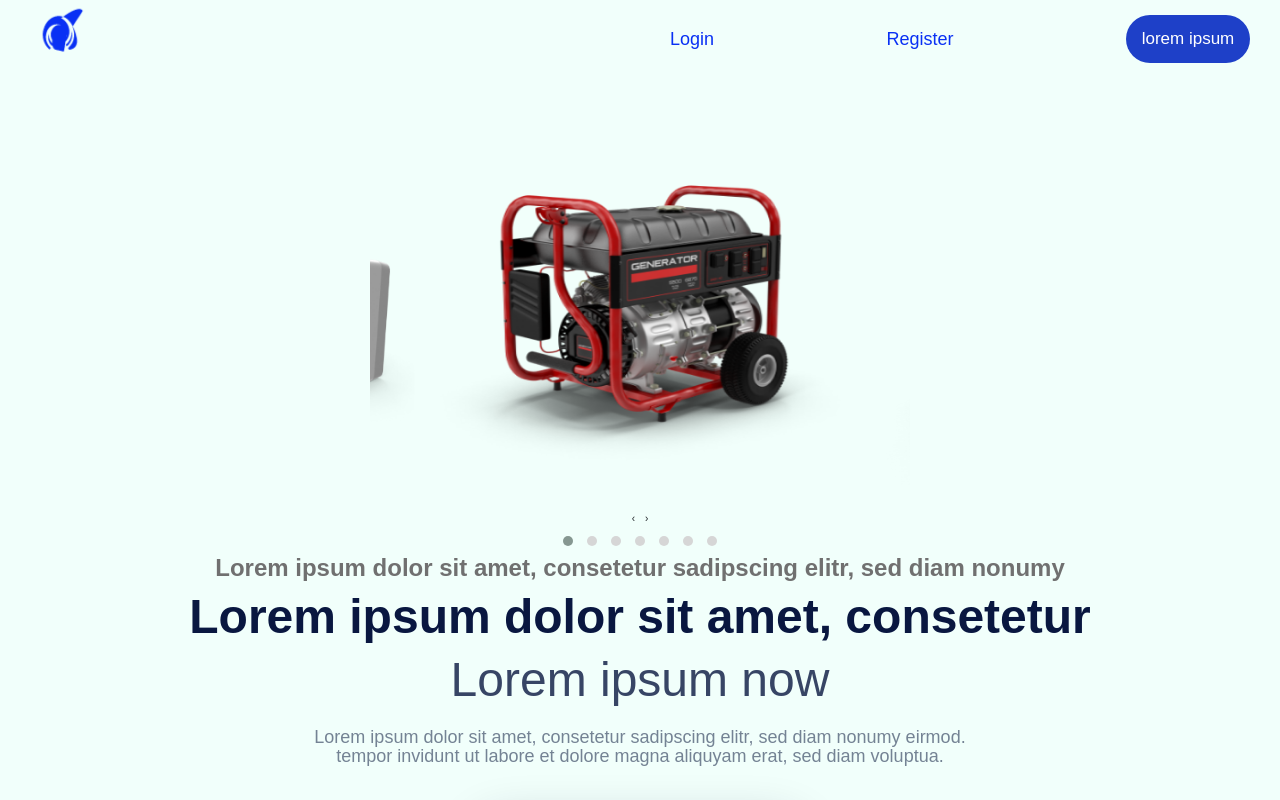
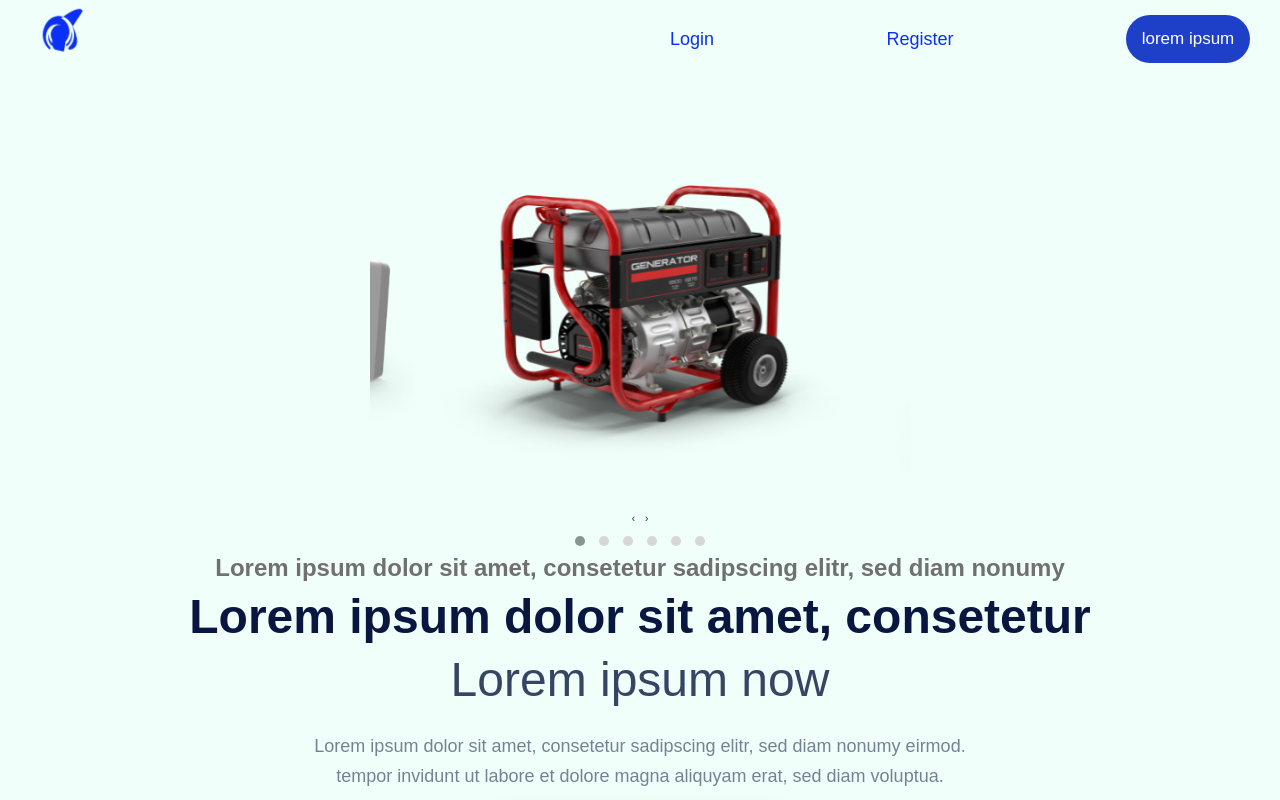
Before and after one commit to mindelias/intravest, a React (Create React App) app: page / in a window 1280 px wide. Shown: the top 800 px of the page. Built offline with nearby package versions, Linux system fonts and the light colour scheme.

Commit message:
git changes 5

```diff
--- a/src/components/Carousel/Carousel.css
+++ b/src/components/Carousel/Carousel.css
@@ -4,13 +4,12 @@
   padding: 20px;
 }
 
-.container{
-  width:50%;
+.container {
+  width: 50%;
   /* margin: 0 auto; */
-
 }
 .img {
-  width: 45rem!important;
+  width: 45rem !important;
   height: 40rem;
 
   /* margin-left: 10rem!important; */
@@ -21,41 +20,42 @@
   } */
 }
 
-@media only screen and (max-width: 1200px)  {
+@media only screen and (max-width: 1200px) {
   .img {
-  width: 35rem!important;
+    width: 35rem !important;
     height: 35rem;
-  margin-right: 2rem!important;
-  margin-left: 7rem!important;
+    margin-right: 2rem !important;
+    margin-left: 7rem !important;
     /* @media (max-width: $pho) {
     height: 4.5rem;
     width: 10rem !important;
     margin: 0rem 3rem;
   } */
   }
-.container{
-  width:80%;
+  .container {
+    width: 80%;
     /* margin: 0 auto; */
-
   }
 }
 
-
-@media only screen and (max-width: 600px)  {
+@media only screen and (max-width: 600px) {
   .img {
-  width: 20rem!important;
+    width: 20rem !important;
     height: 20rem;
-
-
-  /* @media (max-width: $pho) {
-    height: 4.5rem;
-    width: 10rem !important;
-    margin: 0rem 3rem;
-  } */
   }
-.container{
-  width:60%;
+  .container {
+    width: 60%;
     /* margin: 0 auto; */
-
   }
 }
+
+@media only screen and (max-width: 386px) {
+  .img {
+    width: 20rem !important;
+    height: 15rem;
+  }
+  .container {
+    width: 80%;
+    /* margin: 0 auto; */
+  }
+}
--- a/src/components/Carousel/Carousel.tsx
+++ b/src/components/Carousel/Carousel.tsx
@@ -67,10 +67,6 @@ function Carousel() {
           </div>
 
           <div>
-            <img className="img" src={img6} alt='slider' />
-          </div>
-
-          <div>
             <img className="img" src={img1} alt='slider' />
           </div>
         </OwlCarousel>
--- a/src/pages/Homepage/Home.style.tsx
+++ b/src/pages/Homepage/Home.style.tsx
@@ -110,7 +110,7 @@ export const HomePageWrapper = styled.div`
            }
            .section5-last {
              max-width: 59.5rem;
-             height: 20.2rem;
+             max-height: 20.2rem;
              background: #f4f4f4 0% 0% no-repeat padding-box;
              box-shadow: 0px 3px 6px #00000029;
              border-radius: 30px;
@@ -161,6 +161,7 @@ clip-path: polygon(50% 0%, 100% 0, 100% 35%, 100% 68%, 76% 91%, 40% 100%, 0 100%
            }
              }
 
+
              @media (max-width: 420px) {
              .section2,.section3,.section4,.section5,.section6 {
                padding: 5rem;
--- a/src/pages/Homepage/HomePage.tsx
+++ b/src/pages/Homepage/HomePage.tsx
@@ -51,7 +51,7 @@ function HomePage() {
             size={18}
             weight="normal"
             className="mt-5"
-            lineHeight={0.01}
+            // lineHeight={0.01}
           ></P>
           <P
             color="darkGray2"
```
Lines whose indentation alone changed are shown as unchanged.
